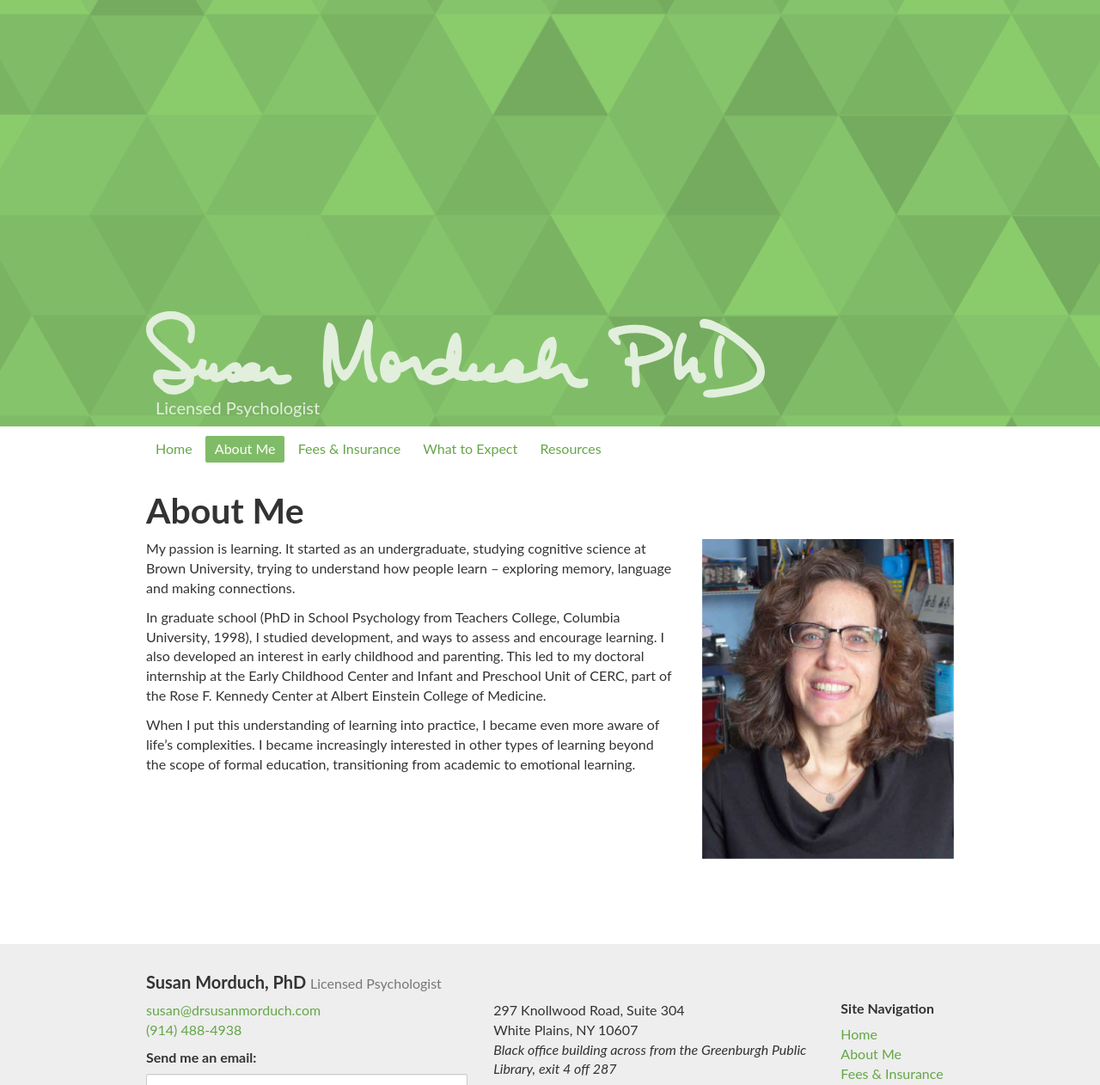
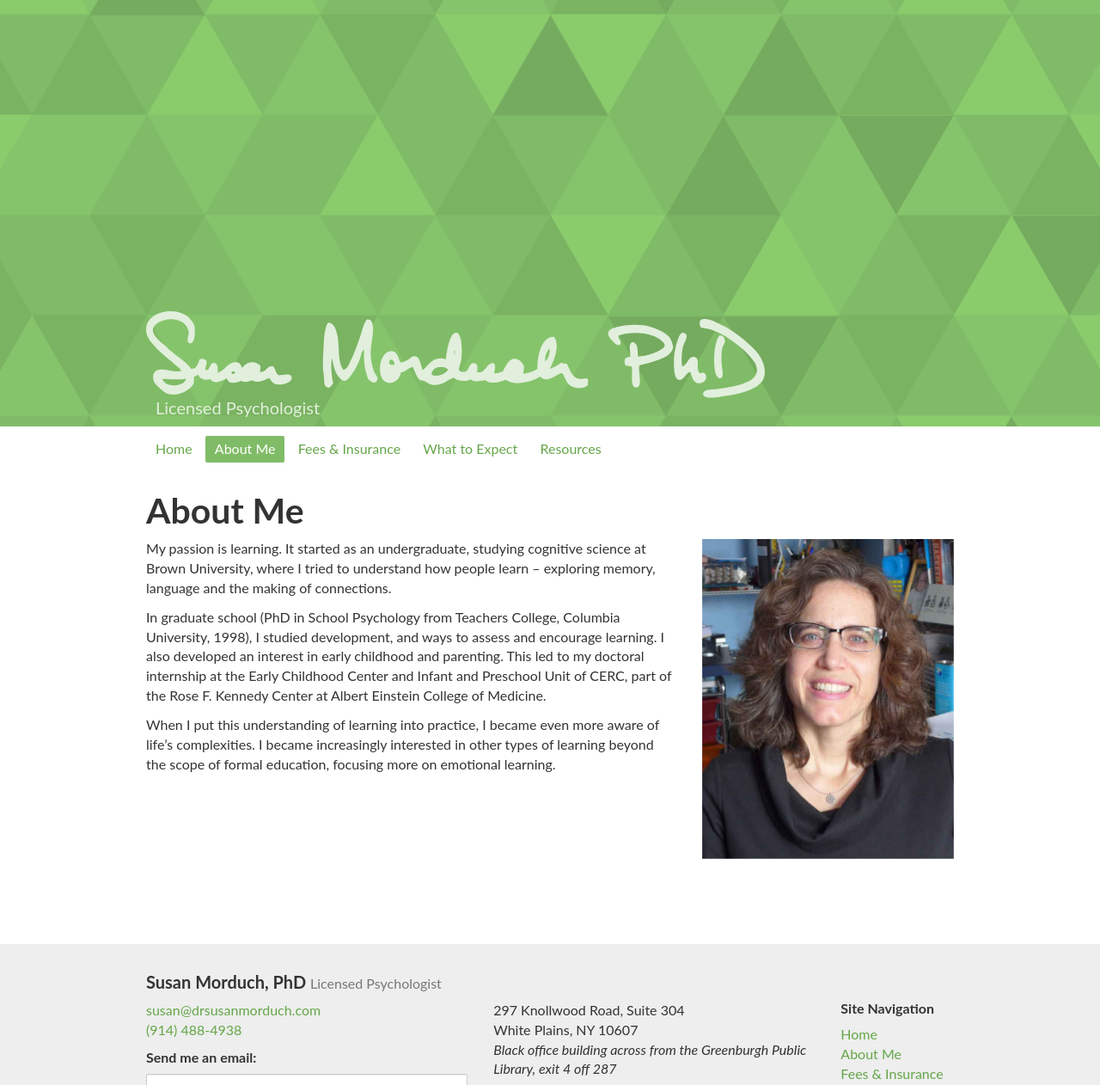
Before and after one commit to nmorduch/susan, a Jekyll site: the page built from _posts/0000-01-10-about-me.md, in a window 1280 px wide, cut to the strip 0-1262 px from the top of the page. Shown: the whole strip at 86% size. Built offline with Jekyll 4.4.1, drawn with Linux system fonts in a browser that asks for light colours; Markdown is read by kramdown in place of the engine named in the settings.

Commit message:
Updated 0000-01-10-about-me.md

```diff
--- a/_posts/0000-01-10-about-me.md
+++ b/_posts/0000-01-10-about-me.md
@@ -4,8 +4,8 @@ title: About Me
 published: true
 ---
 
-My passion is learning.  It started as an undergraduate, studying cognitive science at Brown University, trying to understand how people learn – exploring memory, language and making connections.
+My passion is learning.  It started as an undergraduate, studying cognitive science at Brown University, where I tried to understand how people learn – exploring memory, language and the making of connections.
 
 In graduate school (PhD in School Psychology from Teachers College, Columbia University, 1998), I studied development, and ways to assess and encourage learning. I also developed an interest in early childhood and parenting. This led to my doctoral internship at the Early Childhood Center and Infant and Preschool Unit of CERC, part of the Rose F. Kennedy Center at Albert Einstein College of Medicine.
 
-When I put this understanding of learning into practice, I became even more aware of life's complexities. I became increasingly interested in other types of learning beyond the scope of formal education, transitioning from academic to emotional learning.
+When I put this understanding of learning into practice, I became even more aware of life's complexities. I became increasingly interested in other types of learning beyond the scope of formal education, focusing more on emotional learning.
```
